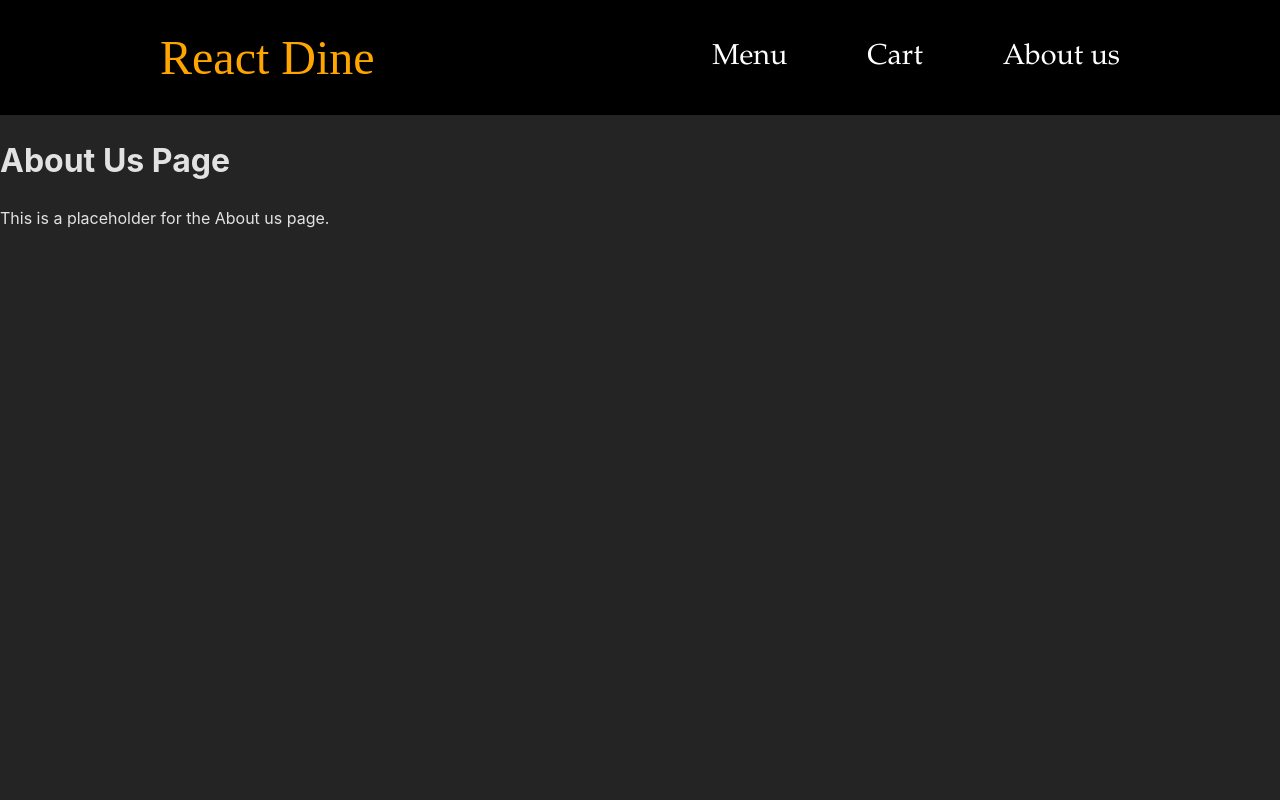
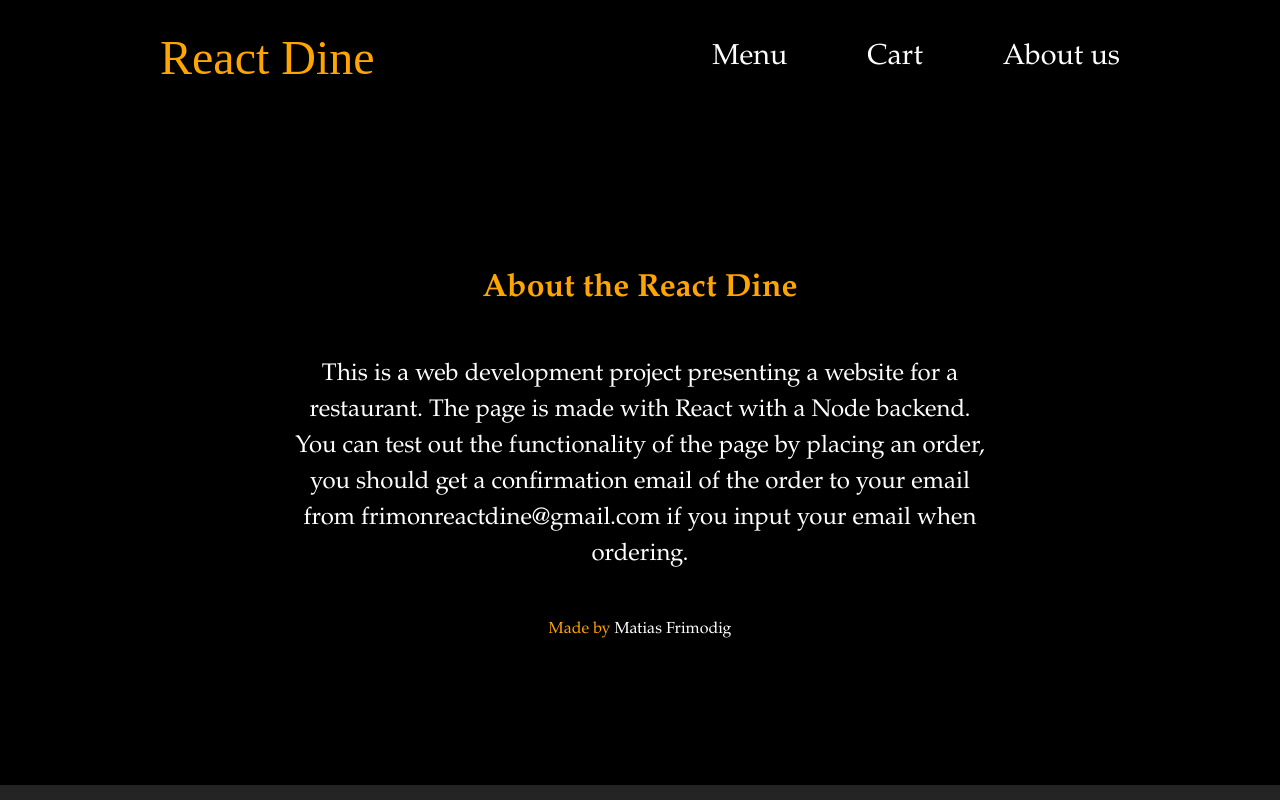
Before and after one commit to Keekki/ReactDiner, a React (Vite) app in the folder react-dine-frontend/: page /about in a window 1280 px wide. Built offline with nearby package versions, Linux system fonts and the light colour scheme; no server answers.

Commit message:
added the about us page

```diff
--- a/react-dine-frontend/src/pages/AboutUs.jsx
+++ b/react-dine-frontend/src/pages/AboutUs.jsx
@@ -1,10 +1,50 @@
 import React from "react";
 
 const AboutUs = () => {
+  const style = {
+    display: "flex",
+    flexDirection: "column",
+    alignItems: "center",
+    justifyContent: "center",
+    height: "83.7vh",
+    width: "auto",
+    backgroundColor: "black",
+    color: "white",
+    fontFamily: "Garamond",
+    padding: "0 20px",
+    boxSizing: "border-box",
+    textAlign: "center",
+  };
+
+  const headerStyle = {
+    color: "orange",
+    marginBottom: "20px",
+  };
+
+  const textStyle = {
+    width: "700px",
+    fontSize: "1.5rem",
+  };
+
+  const footerStyle = {
+    marginTop: "20px",
+  };
+
+  const spanStyle = { color: "orange" };
+
   return (
-    <div>
-      <h1>About Us Page</h1>
-      <p>This is a placeholder for the About us page.</p>
+    <div style={style}>
+      <h1 style={headerStyle}>About the React Dine</h1>
+      <p style={textStyle}>
+        This is a web development project presenting a website for a restaurant.
+        The page is made with React with a Node backend. You can test out the
+        functionality of the page by placing an order, you should get a
+        confirmation email of the order to your email from
+        frimonreactdine@gmail.com if you input your email when ordering.
+      </p>
+      <p style={footerStyle}>
+        <span style={spanStyle}>Made by</span> Matias Frimodig
+      </p>
     </div>
   );
 };
```
